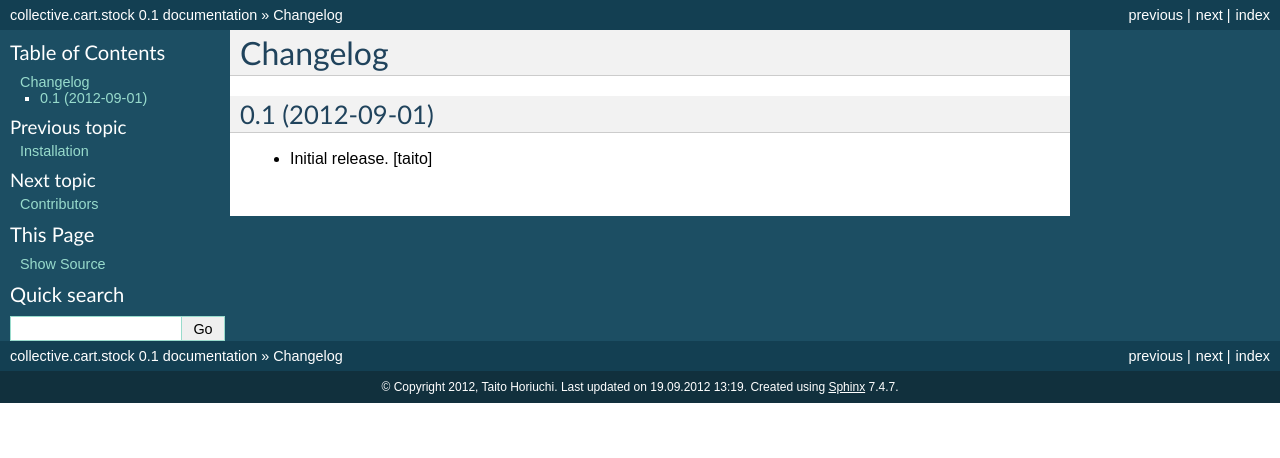
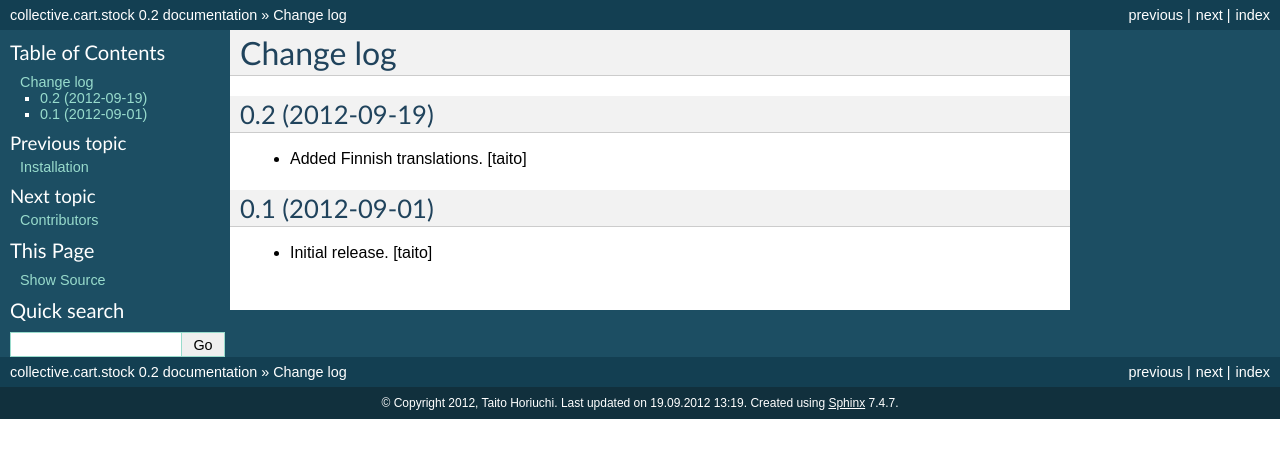
Before and after one commit to collective/collective.cart.stock, a Sphinx documentation site: the page built from collective/cart/stock/docs/HISTORY.rst, in a window 1280 px wide. Shown: the top 458 px of the page. Built offline with Sphinx 7.4.7, drawn with Linux system fonts in a browser that asks for light colours.

Commit message:
Updated documentations.

```diff
--- a/collective/cart/stock/docs/HISTORY.rst
+++ b/collective/cart/stock/docs/HISTORY.rst
@@ -1,5 +1,10 @@
-Changelog
----------
+Change log
+----------
+
+0.2 (2012-09-19)
+================
+
+- Added Finnish translations. [taito]
 
 0.1 (2012-09-01)
 ================
--- a/collective/cart/stock/docs/README.rst
+++ b/collective/cart/stock/docs/README.rst
@@ -1,6 +1,6 @@
-=========================
+=====================
 collective.cart.stock
-=========================
+=====================
 
 collective.cart.stock adds stock content type for stocking articles.
 
--- a/collective/cart/stock/docs/conf.py
+++ b/collective/cart/stock/docs/conf.py
@@ -41,9 +41,9 @@ copyright = u'2012, Taito Horiuchi'
 # |version| and |release|, also used in various other places throughout the
 # built documents.
 # The short X.Y version.
-version = '0.1'
+version = '0.2'
 # The full version, including alpha/beta/rc tags.
-release = '0.1'
+release = '0.2'
 
 # The language for content autogenerated by Sphinx. Refer to documentation
 # for a list of supported languages.
```
